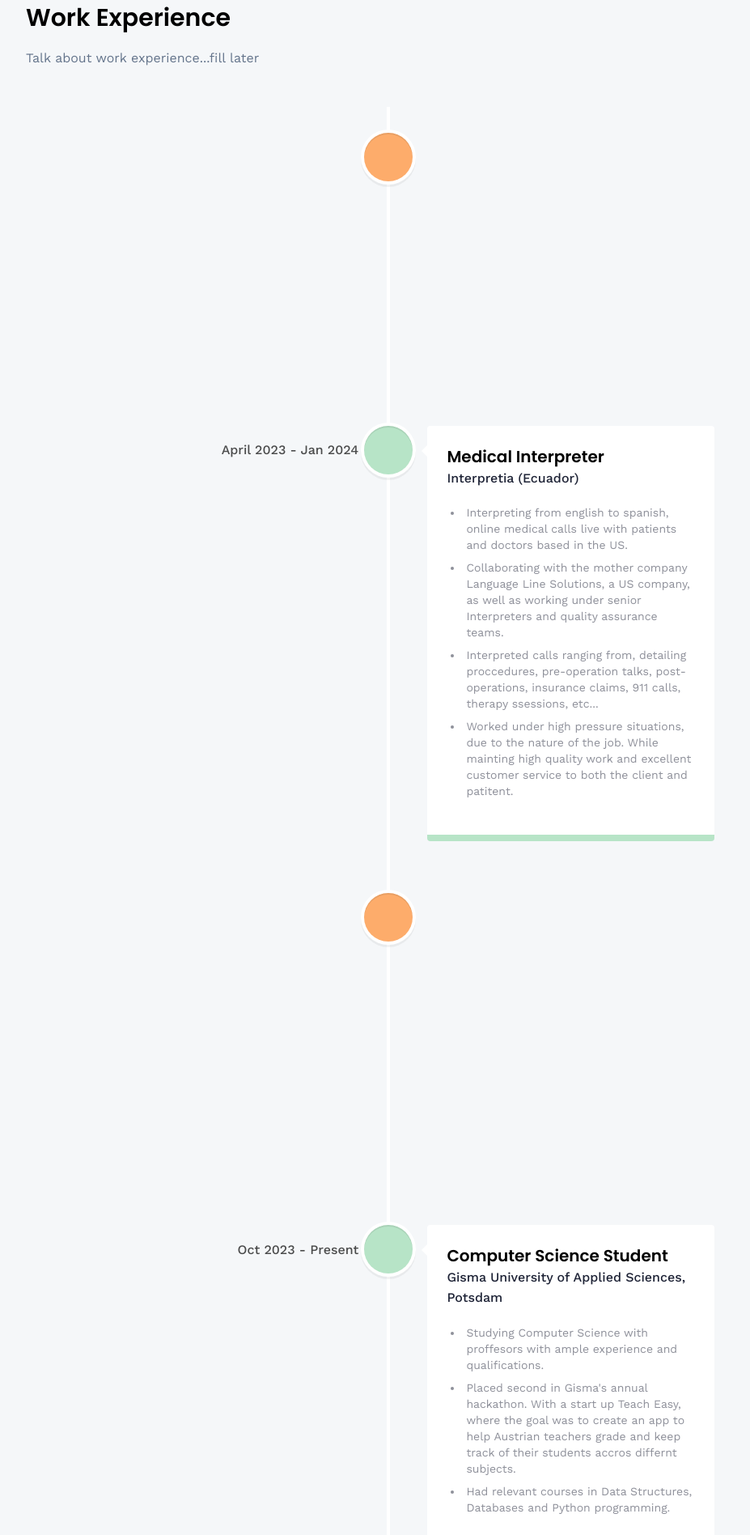
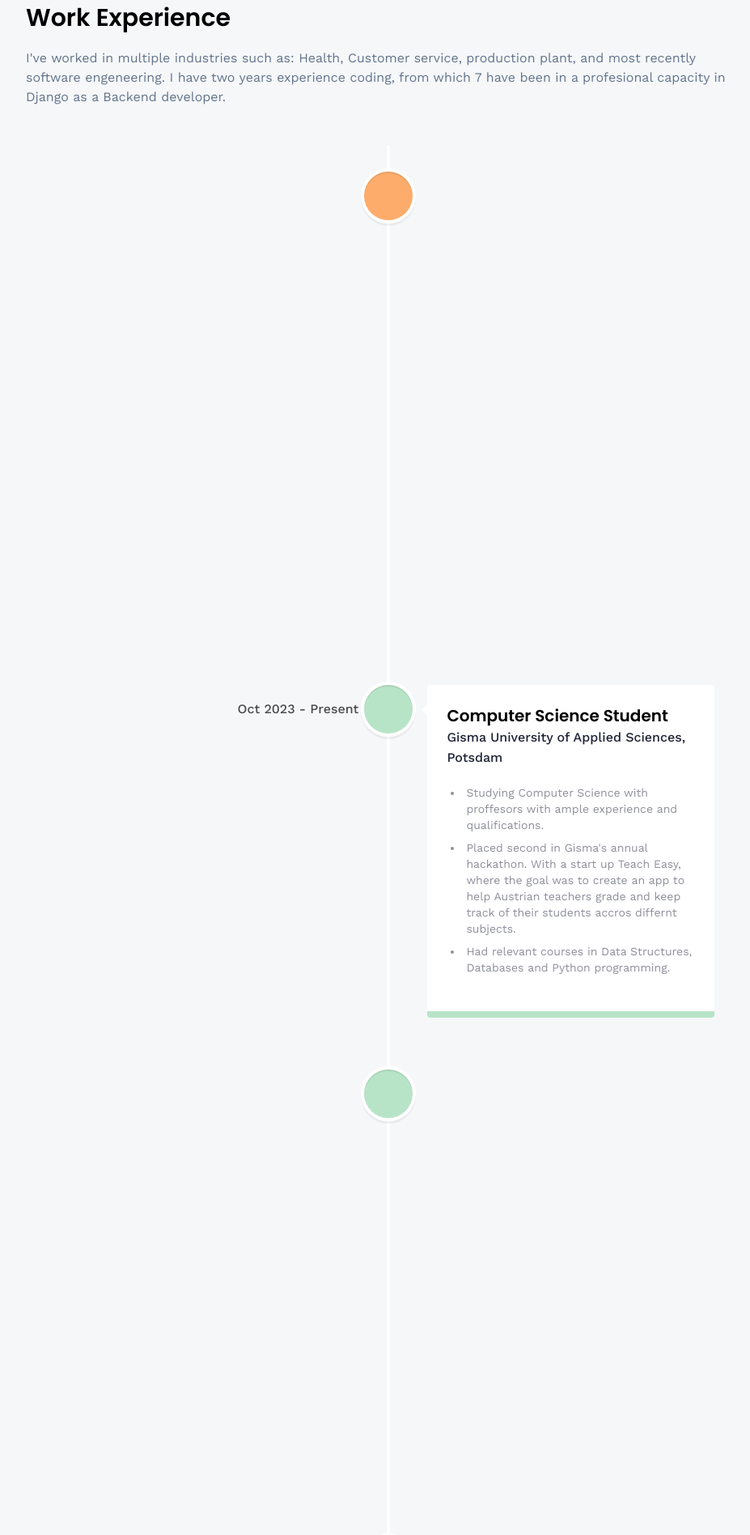
Before and after one commit to Mario-Albornoz/Portfolio, a React (Vite) app: page /Portfolio/about in a window 1280 px wide. Shown: the part 1280-3176 px from the top of the page at 81% size, without its empty margins (160-1087 px from the left). Built offline with nearby package versions, Linux system fonts and the light colour scheme.

Commit message:
updated about page and CV

```diff
--- a/src/App.jsx
+++ b/src/App.jsx
@@ -15,7 +15,6 @@ const App = () => {
                 <Route path="/contact" element={<Contact />} />
             </Routes>
         </Router>
-
     </main>
   )
 }
--- a/src/components/Navbar.jsx
+++ b/src/components/Navbar.jsx
@@ -1,10 +1,9 @@
 import { NavLink } from "react-router-dom";
-import { github } from "../assets/icons";
 import { lighthouseIcon } from "../assets/images";
 
 const Navbar = () => {
   return (
-    <header className="header">
+    <header className="header sticky top-0">
         {/**logo with initials */}
         <NavLink to="/" className="w-10 h-10 rounded-lg orange-gradient
         items-center justify-center flex font-bold shadow-md">
--- a/src/constants/index.js
+++ b/src/constants/index.js
@@ -43,11 +43,6 @@ export const skills = [
         name: "JavaScript",
         type: "Frontend",
     },
-    {
-        imageUrl: mariadb,
-        name: "mariadb",
-        type: "Database",
-    },
 
     {
         imageUrl: nextjs,
@@ -78,17 +73,37 @@ export const skills = [
 ];
 
 export const experiences = [
+
     {
-        title: "Freelance",
-        company_name: "CoSeitea (Ecuador)",
+        title: "BackEnd developer",
+        company_name: "TeachEasy",
         icon: fill,
         iconBg: "#fdac6b",
-        date: "Feb 2022 - April 2023",
+        date: "Apr 2024 - Present",
+
         points: [
-            "Created description cards for products, for the implementation in the company's webpage as a summer vacation job.",
-            "Worked jointly with both store manager and the web developer to keep an organized and concise list of priorities and deliverables."
+            "Developed TeachEasy’s mobile application back-end completely..",
+            "Provided Basic CRUD features for all sections like: classes, subjects, curses, students, calendar event assessments, etc",
+            "Developed and implemented dynamic grading algorithms based on the Austrian school grading system.",
+            "Implemented features such as grades data export. (Exporting report card into excel format)",
+            "Implemented Photo-aided class creation. (User takes a picture of a list with student names, and the back-end recognizes that list, creates the students and enrolls them to the desired class.)",
+            "Managed Server Deployment on a Microsoft ISS server",
         ],
     },
+
+    {
+        title: "Computer Science Student",
+        company_name: "Gisma University of Applied Sciences, Potsdam",
+        icon: fill,
+        iconBg: "#b7e4c7",
+        date: "Oct 2023 - Present",
+        points: [
+            "Studying Computer Science with proffesors with ample experience and qualifications.",
+            "Placed second in Gisma's annual hackathon. With a start up Teach Easy, where the goal was to create an app to help Austrian teachers grade and keep track of their students accros differnt subjects.",
+            "Had relevant courses in Data Structures, Databases and Python programming.",
+        ],
+    },
+
 
     {
         title: "Medical Interpreter",
@@ -117,17 +132,18 @@ export const experiences = [
     },
 
     {
-        title: "Computer Science Student",
-        company_name: "Gisma University of Applied Sciences, Potsdam",
+        title: "Freelance",
+        company_name: "CoSeitea (Ecuador)",
         icon: fill,
-        iconBg: "#b7e4c7",
-        date: "Oct 2023 - Present",
+        iconBg: "#fdac6b",
+        date: "Feb 2022 - April 2023",
         points: [
-            "Studying Computer Science with proffesors with ample experience and qualifications.",
-            "Placed second in Gisma's annual hackathon. With a start up Teach Easy, where the goal was to create an app to help Austrian teachers grade and keep track of their students accros differnt subjects.",
-            "Had relevant courses in Data Structures, Databases and Python programming.",
+            "Created description cards for products, for the implementation in the company's webpage as a summer vacation job.",
+            "Worked jointly with both store manager and the web developer to keep an organized and concise list of priorities and deliverables."
         ],
     },
+
+
 ];
 
 export const socialLinks = [
--- a/src/pages/About.jsx
+++ b/src/pages/About.jsx
@@ -67,7 +67,8 @@ const About = () => {
       <div className='py-16'>
         <h3 className='subhead-text'>Work Experience</h3>
           <div className='mt-5 flex flex-col gap-3 text-slate-500'>
-          <p>Talk about work experience...fill later</p>
+          <p>I've worked in multiple industries such as: Health, Customer service, production plant, and most recently
+            software engeneering. I have two years experience coding, from which 7 have been in a profesional capacity in Django as a Backend developer.</p>
         </div>
 
         <div className='mt-12 flex'>
@@ -115,7 +116,7 @@ const About = () => {
       </div>
 
       <div className= 'w-full flex content-center md:flex-row flex-col sm:mt-16 my-20 gap-12 justify-center items-center'>
-        <a href="https://github.com/Mario-Albornoz/Portfolio/blob/main/src/assets/files/Mario_Albornoz_CV.pdf" target="_blank" rel="nonopener noreferrer">
+        <a href="/Portfolio/files/Mario Albornoz CV 2025.pdf" target="_blank" rel="noopener noreferrer">
           <h3 className='flex flex-col items-center'>
             <img
               src={pdf}
```
Also changed, not shown: 2 other files (tests, documents, lock files or other folders).
